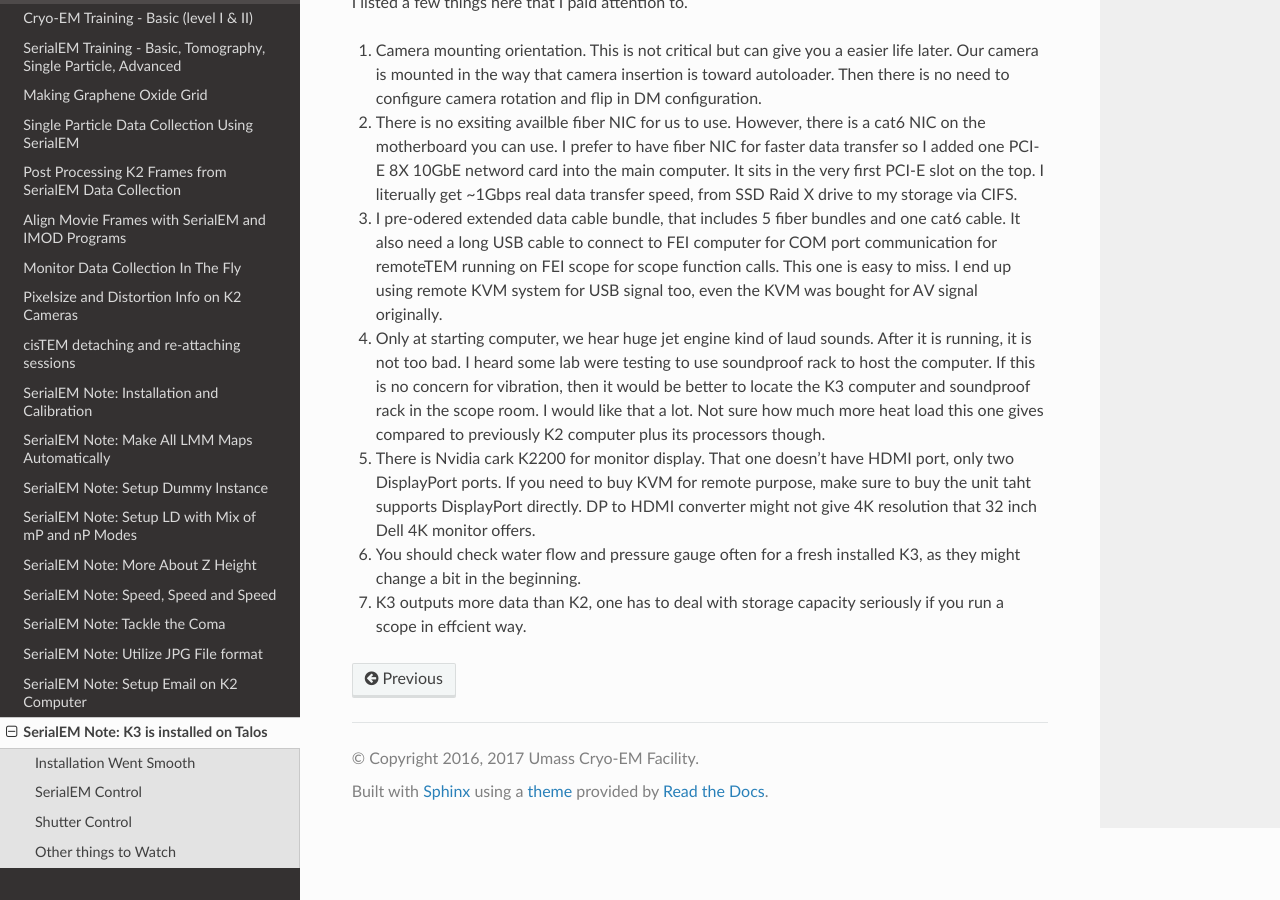
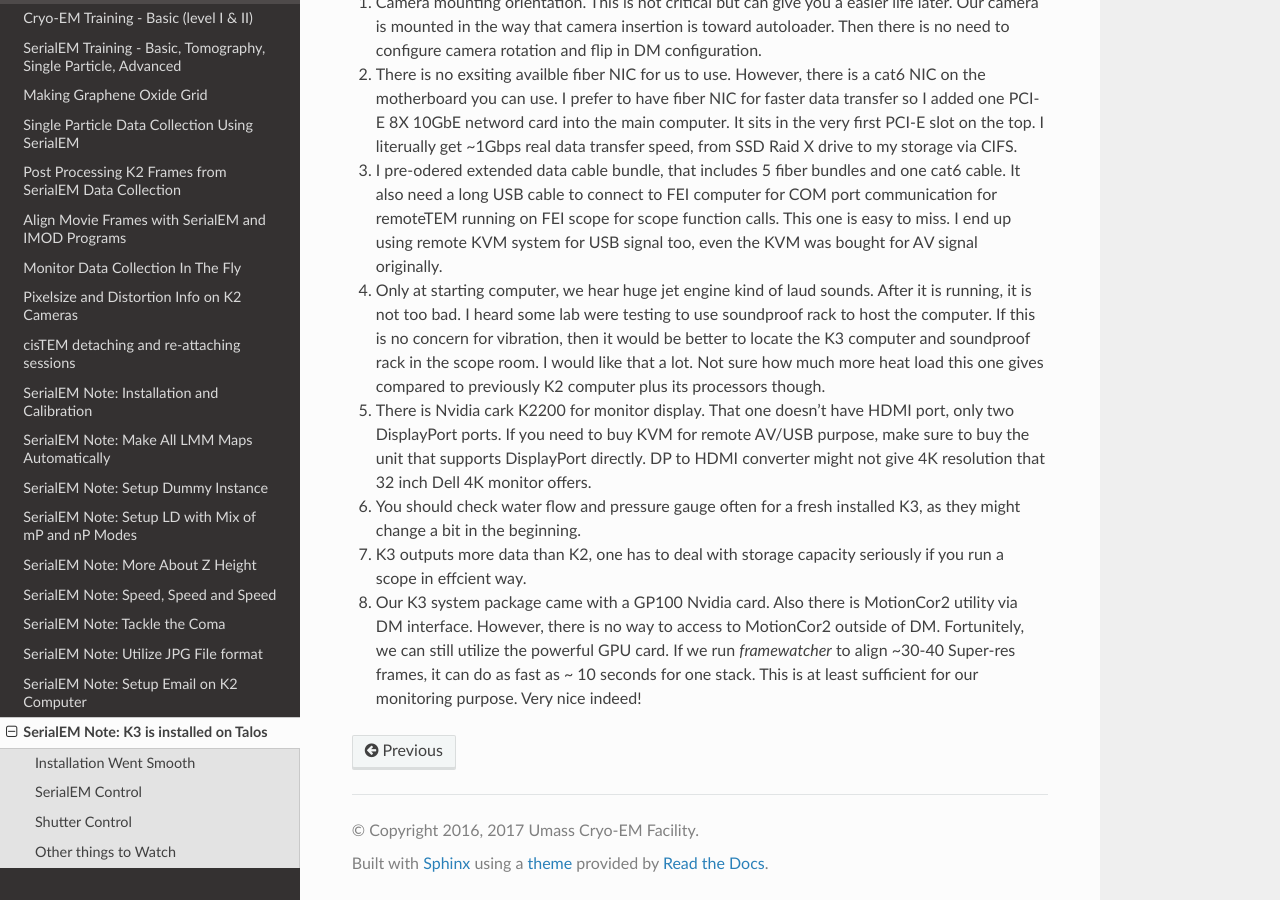
Before and after one commit to xuchen66/sphinx-emdocs, a Sphinx documentation site: the page built from source/serialEM-note-K3-is-installed-on-Talos.rst, in a window 1280 px wide and 900 px high, scrolled down 4256 px. Built offline with Sphinx 7.4.7 and the Read the Docs theme 2.0.0, drawn with Linux system fonts in a browser that asks for light colours; pages that are not in the unit, such as notebooks, are missing from menus; some of the changed text lies outside the part shown.

Commit message:
Update serialEM-note-K3-is-installed-on-Talos.rst

```diff
--- a/source/serialEM-note-K3-is-installed-on-Talos.rst
+++ b/source/serialEM-note-K3-is-installed-on-Talos.rst
@@ -1,4 +1,3 @@
-y
 .. _SerialEM_K3_installed_on_Talos:
 
 SerialEM Note: K3 is installed on Talos
@@ -118,8 +117,7 @@ There are a number of things one should pay attention to, in my opinion. The shu
 
 **Shutter control**. This is perhaps the most important thing you do not want to miss. If shutter control is not working properly,
 you might have sample burned without notice. Normally, if shutter control is not working, you will have hard time preparing gain
-reference. So you might notice it. However, since we are not required to prepare gain reference often in daily bases, if it stops working,
-you might or might not notice it promptly. You might still get image, but your sample might not be protected as it should be.
+reference. So you might notice it. However, since we are not required to prepare gain reference often in daily bases, if it stops working, you might or might not notice it promptly. You might still get image, but your sample might not be protected as it should be.
 
 With properly working shutter, the beam will get blanked if following conditions are all met:
 
@@ -151,6 +149,7 @@ exposure for 3 seconds, the LED will disappear for 3 seconds. The two images bel
    :width: 384 px
    :alt: DUMMY instance property
    :align: center
+
 
 **Fig.2 FEI Shutter Router Unit (CSU)**
 
@@ -191,9 +190,14 @@ I listed a few things here that I paid attention to.
    compared to previously K2 computer plus its processors though.
 
 #. There is Nvidia cark K2200 for monitor display. That one doesn't have HDMI port, only two DisplayPort ports. If you need to buy
-   KVM for remote purpose, make sure to buy the unit taht supports DisplayPort directly. DP to HDMI converter might not give
+   KVM for remote AV/USB purpose, make sure to buy the unit that supports DisplayPort directly. DP to HDMI converter might not give
    4K resolution that 32 inch Dell 4K monitor offers.
 
 #. You should check water flow and pressure gauge often for a fresh installed K3, as they might change a bit in the beginning.
 
 #. K3 outputs more data than K2, one has to deal with storage capacity seriously if you run a scope in effcient way.
+
+#. Our K3 system package came with a GP100 Nvidia card. Also there is MotionCor2 utility via DM interface. However, there is no
+   way to access to MotionCor2 outside of DM. Fortunitely, we can still utilize the powerful GPU card. If we run *framewatcher*
+   to align ~30-40 Super-res frames, it can do as fast as ~ 10 seconds for one stack. This is at least sufficient for our
+   monitoring purpose. Very nice indeed!
```
Also changed, not shown: other parts of source/serialEM-note-K3-is-installed-on-Talos.rst (+1 -1 lines).
